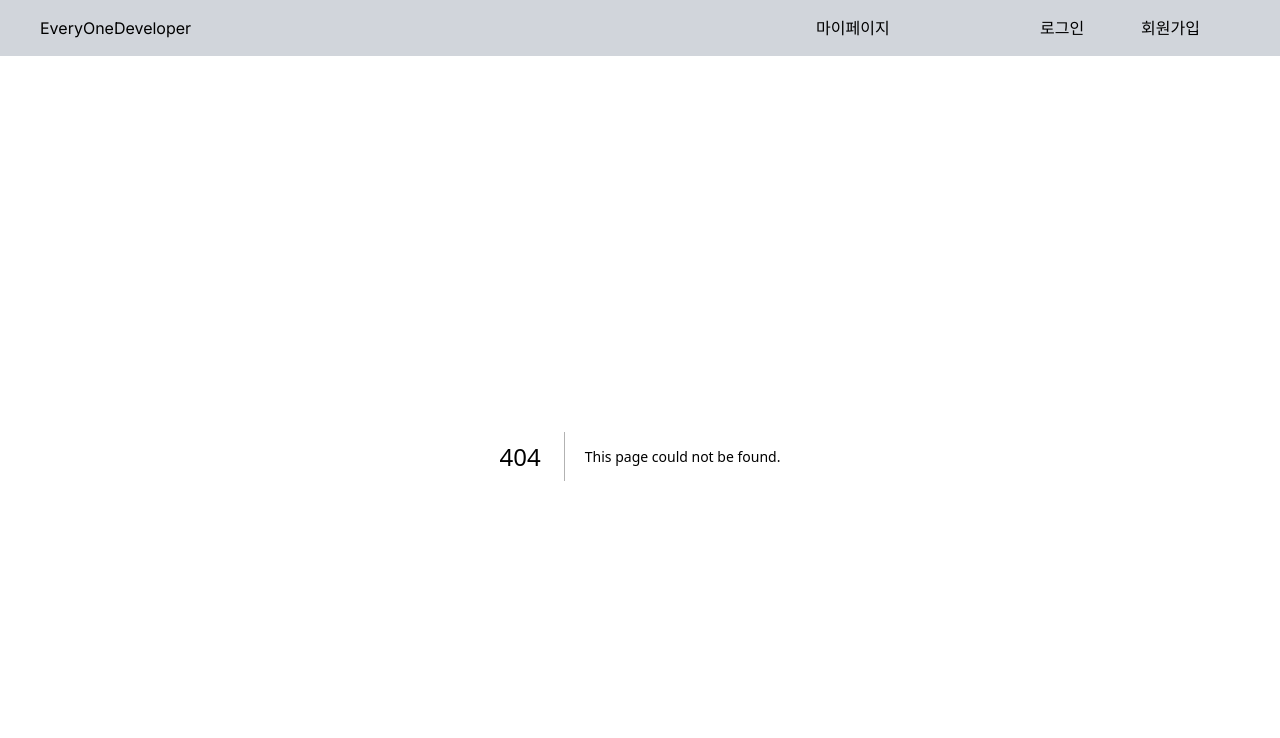
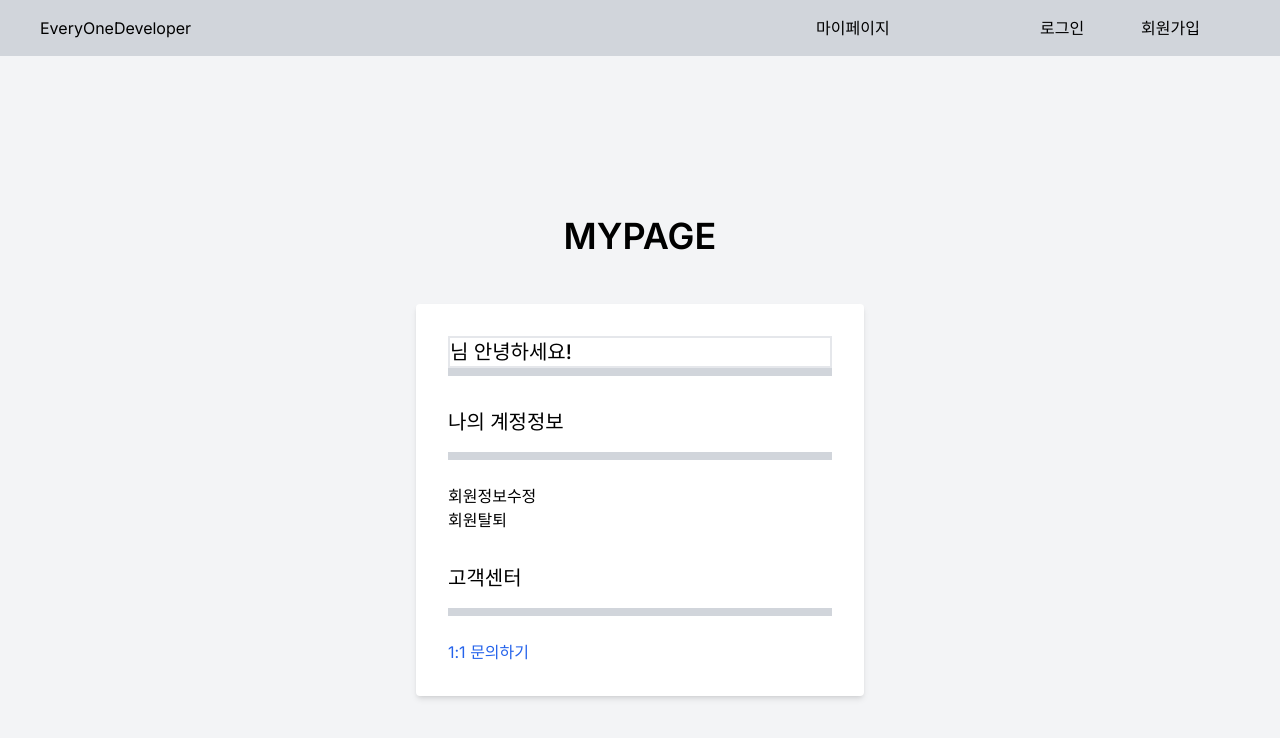
Before and after one commit to kimwoojin123/eod, a Next.js app: page /mypage in a window 1280 px wide. Before the commit this address had no page. Shown: the top 738 px of the page. Built offline with nearby package versions, Linux system fonts and the light colour scheme.

Commit message:
마이페이지 작성

```diff
--- /dev/null
+++ b/app/mypage/page.tsx
@@ -0,0 +1,37 @@
+import ResignButton from "../ui/mypage/resignButton"
+import UserInfo from "../ui/mypage/userInfo"
+import UserEditButton from "../ui/mypage/userEditButton"
+import Link from "next/link"
+
+export default function MyPage(){
+  return (
+    <div className="flex flex-col w-screen h-screen justify-center items-center bg-gray-100">
+      <div className="text-4xl font-semibold mb-12">MYPAGE</div>
+      <div className="w-full max-w-md p-8 bg-white shadow-md rounded">
+        <div className="mb-8">
+          <div className="text-xl font-medium mb-4">
+            <UserInfo />
+            <div className="h-2 w-full bg-gray-300"></div>
+          </div>
+        </div>
+
+        <div className="mb-8">
+          <div className="text-xl font-medium mb-4">나의 계정정보</div>
+          <div className="h-2 w-full bg-gray-300 mb-6"></div>
+          <div className="flex flex-col">
+            <UserEditButton />
+            <ResignButton />
+          </div>
+        </div>
+
+        <div>
+          <div className="text-xl font-medium mb-4">고객센터</div>
+          <div className="h-2 w-full bg-gray-300 mb-6"></div>
+          <button className="text-center text-blue-600 hover:underline">
+            <Link href={"../board"}>1:1 문의하기</Link>
+          </button>
+        </div>
+      </div>
+    </div>
+  );
+}
--- a/app/ui/Buttons/headButtons.tsx
+++ b/app/ui/Buttons/headButtons.tsx
@@ -1,7 +1,7 @@
 'use client'
 import Link from 'next/link'
 import React, { useState, useEffect } from 'react';
-
+import Modal from 'react-modal'
 
 export function ReloadButton(){
   const reloadPage = () =>{
@@ -14,8 +14,69 @@ export function ReloadButton(){
 
 
 export function MyPageButton(){
+  const [isLoggedIn, setIsLoggedIn] = useState(false);
+  const [message, setMessage] = useState<string>('');
+  const [modalIsOpen, setModalIsOpen] = useState<boolean>(false);
+
+  const openModal = () => setModalIsOpen(true);
+  const closeModal = () => setModalIsOpen(false);
+
+  useEffect(() => {
+    const storageToken = localStorage.getItem('token');
+    setIsLoggedIn(!!storageToken);
+  }, []);
+
+  const handleMyPageClick = () => {
+    if (isLoggedIn) {
+      window.location.href = '/mypage';
+    } else {
+      setMessage('로그인이 필요합니다.');
+      openModal();
+    }
+  };
+
   return (
-    <button>마이페이지</button>
+    <div>
+      <button onClick={handleMyPageClick}>마이페이지</button>
+      <Modal
+        isOpen={modalIsOpen}
+        onRequestClose={closeModal}
+        ariaHideApp={false}
+        style={{
+          overlay: {
+            backgroundColor: " rgba(0, 0, 0, 0.4)",
+            width: "100%",
+            height: "100vh",
+            zIndex: "10",
+            position: "fixed",
+            top: "0",
+            left: "0",
+          },
+          content: {
+            display:"flex",
+            flexDirection : "column",
+            alignItems : 'center',
+            width: "360px",
+            height: "180px",
+            zIndex: "150",
+            position: "absolute",
+            top: "50%",
+            left: "50%",
+            transform: "translate(-50%, -50%)",
+            borderRadius: "10px",
+            boxShadow: "2px 2px 2px rgba(0, 0, 0, 0.25)",
+            backgroundColor: "white",
+            justifyContent: "center",
+            overflow: "auto",
+            whiteSpace: 'pre-line',
+          },
+        }}
+        contentLabel="로그인 요구 모달"
+      >
+        <p>{message}</p>
+        <button className="w-40 h-10 rounded-2xl bg-gray-200 mt-5" onClick={closeModal}>닫기</button>
+      </Modal>
+    </div>
   )
 }
 
--- /dev/null
+++ b/app/ui/mypage/resignButton.tsx
@@ -0,0 +1,9 @@
+import Link from 'next/link'
+
+export default function ResignButton() {
+  return (
+    <Link href="/mypage/resign">
+        <span className="hover:underline">회원탈퇴</span>
+    </Link>
+  );
+}
--- /dev/null
+++ b/app/ui/mypage/userEditButton.tsx
@@ -0,0 +1,9 @@
+import Link from 'next/link'
+
+export default function UserEditButton() {
+  return (
+    <Link href="/mypage/userEdit">
+        <span className="hover:underline">회원정보수정</span>
+    </Link>
+  );
+}
--- /dev/null
+++ b/app/ui/mypage/userInfo.tsx
@@ -0,0 +1,23 @@
+'use client'
+
+import { useEffect, useState } from 'react';
+import { decode } from 'js-base64'
+
+export default function UserInfo(){
+  const [username, setUsername] = useState('');
+
+  useEffect(() => {
+    const token = localStorage.getItem('token');
+    if (token) {
+      const payload = token.split('.')[1];
+      const decodedPayload = decode(payload);
+      const payloadObject = JSON.parse(decodedPayload);
+      setUsername(payloadObject.username);
+      }
+    }, []);
+  return (
+    <div className='border-solid border-2'>
+      <p>{username}님 안녕하세요!</p>
+    </div>
+  )
+}
```
